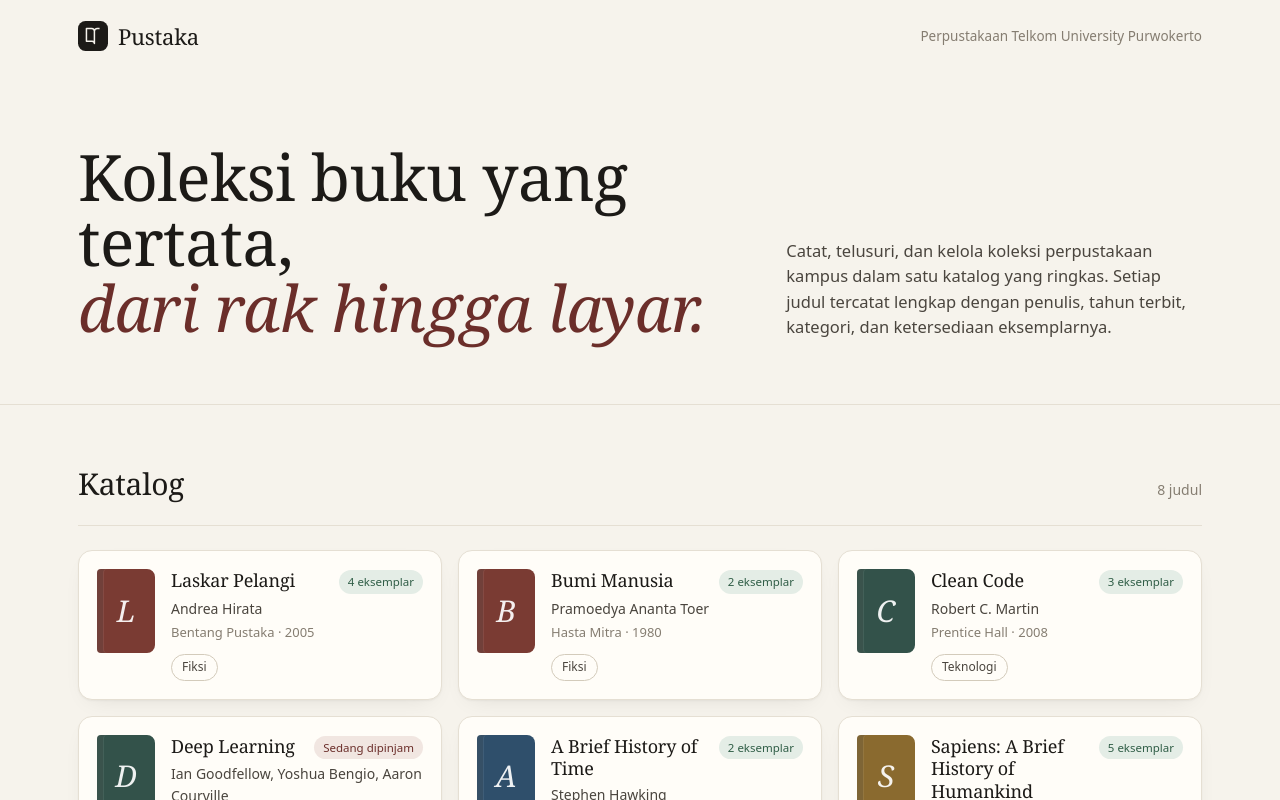
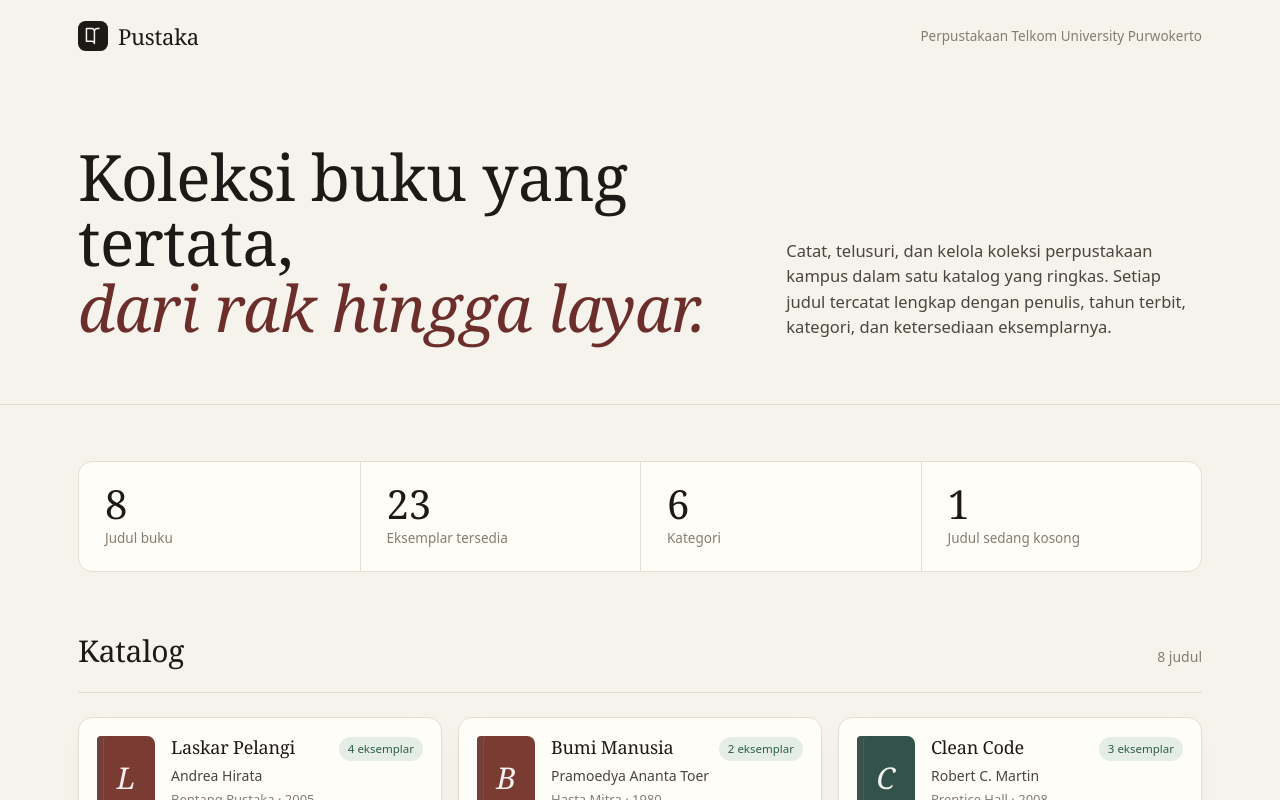
Before and after one commit to hum4id/pustaka-ppw, a React (Vite) app: page / in a window 1280 px wide. Shown: the top 800 px of the page. Built offline with nearby package versions, Linux system fonts and the light colour scheme.

Commit message:
Tambah component StatistikRingkas

```diff
--- a/src/App.css
+++ b/src/App.css
@@ -54,3 +54,16 @@
 .stok { font-size: 12px; padding: 3px 10px; border-radius: 999px; }
 .stok--ada { background: var(--ok-soft); color: var(--ok); }
 .stok--habis { background: var(--accent-soft); color: var(--accent); }
+
+/* ===== Statistik ringkas ===== */
+.statistik { display: grid; grid-template-columns: repeat(4, 1fr); border: 1px solid var(--line); border-radius: var(--radius);
+  background: var(--surface); margin-bottom: 56px; overflow: hidden; }
+.statistik__item { display: flex; flex-direction: column; gap: 4px; padding: 22px 26px; }
+.statistik__item + .statistik__item { border-left: 1px solid var(--line); }
+.statistik__nilai { font-family: var(--serif); font-size: 40px; line-height: 1; font-variant-numeric: lining-nums tabular-nums; }
+.statistik__label { color: var(--muted); font-size: 13.5px; }
+@media (max-width: 760px) {
+  .statistik { grid-template-columns: repeat(2, 1fr); }
+  .statistik__item:nth-child(3) { border-left: 0; }
+  .statistik__item:nth-child(n+3) { border-top: 1px solid var(--line); }
+}
--- a/src/App.jsx
+++ b/src/App.jsx
@@ -1,5 +1,6 @@
 import { useState } from 'react'
 import Header from './components/Header'
+import StatistikRingkas from './components/StatistikRingkas'
 import DaftarBuku from './components/DaftarBuku'
 import { bukuAwal } from './data/bukuAwal'
 import './App.css'
@@ -12,6 +13,7 @@ function App() {
       <Header namaAplikasi="Pustaka" institusi="Perpustakaan Telkom University Purwokerto" />
 
       <main className="container main">
+        <StatistikRingkas daftarBuku={daftarBuku} />
         <DaftarBuku daftarBuku={daftarBuku} />
       </main>
     </>
--- /dev/null
+++ b/src/components/StatistikRingkas.jsx
@@ -0,0 +1,26 @@
+function StatistikRingkas({ daftarBuku }) {
+  const totalJudul = daftarBuku.length
+  const totalEksemplar = daftarBuku.reduce((jumlah, buku) => jumlah + buku.stok, 0)
+  const totalKategori = new Set(daftarBuku.map((buku) => buku.kategori)).size
+  const sedangDipinjam = daftarBuku.filter((buku) => buku.stok === 0).length
+
+  const statistik = [
+    { label: 'Judul buku', nilai: totalJudul },
+    { label: 'Eksemplar tersedia', nilai: totalEksemplar },
+    { label: 'Kategori', nilai: totalKategori },
+    { label: 'Judul sedang kosong', nilai: sedangDipinjam },
+  ]
+
+  return (
+    <section className="statistik" aria-label="Ringkasan koleksi">
+      {statistik.map((item) => (
+        <div className="statistik__item" key={item.label}>
+          <span className="statistik__nilai">{item.nilai}</span>
+          <span className="statistik__label">{item.label}</span>
+        </div>
+      ))}
+    </section>
+  )
+}
+
+export default StatistikRingkas
```
